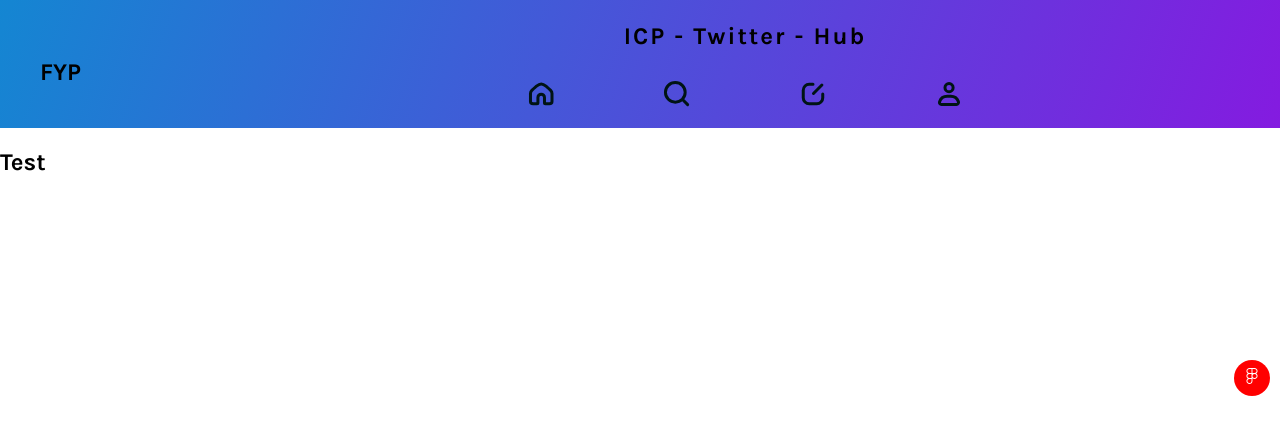
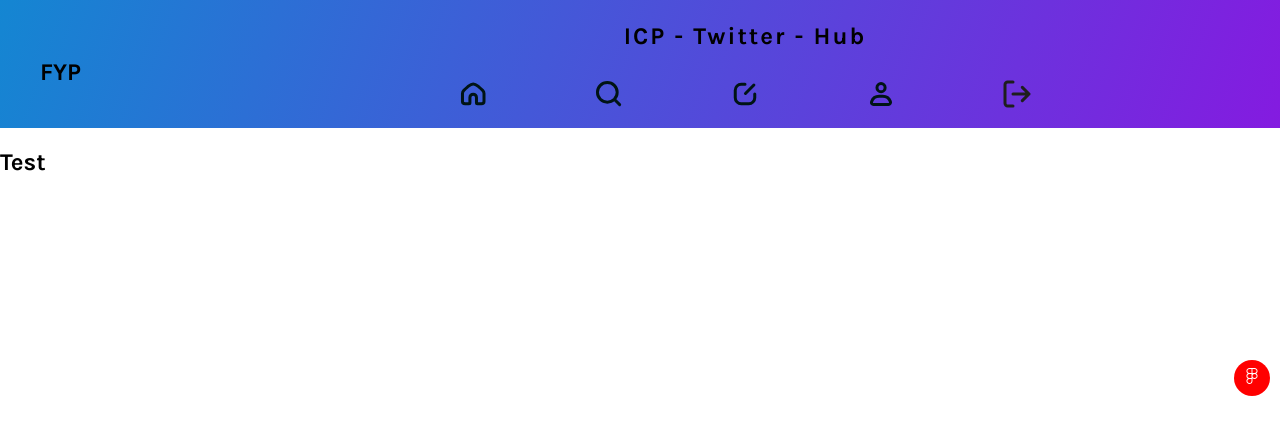
Before and after one commit to prasantadh/fyp-workshop, a React (Create React App) app in the folder fe/: page / in a window 1280 px wide. Shown: the top 434 px of the page. Built offline with nearby package versions, Linux system fonts and the light colour scheme.

Commit message:
added log out button

```diff
--- a/fe/src/components/Navbar/NavBar.jsx
+++ b/fe/src/components/Navbar/NavBar.jsx
@@ -6,6 +6,7 @@
 import WriteIcon from "../icons/WriteIcon";
 import ProfileIcon from "../icons/ProfileIcon";
 import { Link } from "react-router-dom";
+import LogoutIcon from "../icons/LogoutIcon";
 
 const NavBar = () => {
   return (
@@ -36,6 +37,11 @@
               <ProfileIcon />
             </Link>
           </a>
+          <a className="nav-button">
+            <Link to="/logOut">
+              <LogoutIcon/>
+            </Link>
+          </a>
         </nav>
       </div>
     </section>
```
